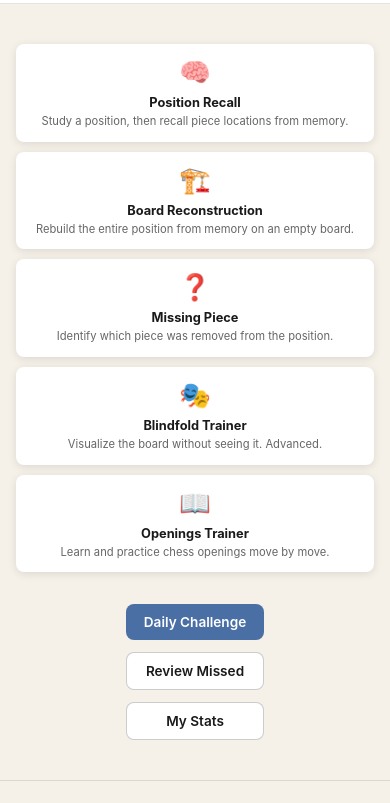
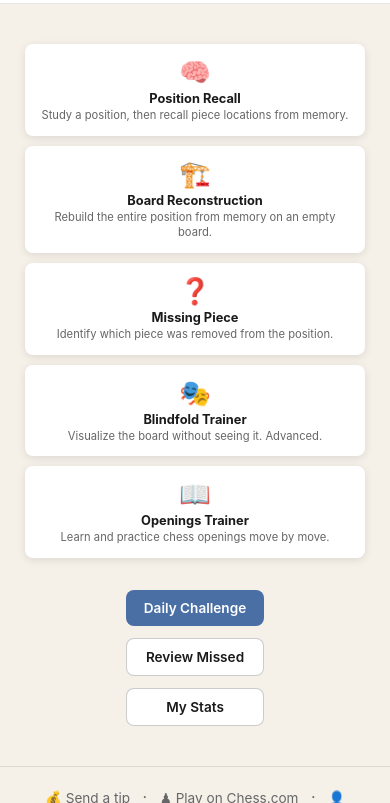
Before and after one commit to MustafaaAhmad/chess-pattern-trainer, a website: page index.html in a window 390 px wide. Shown: the part 41-844 px from the top of the page. Drawn offline with Linux system fonts and the light colour scheme.

Commit message:
Single-column mode grid on mobile for better fit on iPhone 15

```diff
--- a/css/style.css
+++ b/css/style.css
@@ -577,12 +577,13 @@
   }
 
   .mode-grid {
-    grid-template-columns: 1fr 1fr;
+    grid-template-columns: 1fr;
     gap: 10px;
+    max-width: 340px;
   }
-  .mode-card { padding: 16px; }
-  .mode-card-icon { font-size: 2rem; }
-  .mode-card h2 { font-size: 0.85rem; }
+  .mode-card { padding: 14px; }
+  .mode-card-icon { font-size: 1.8rem; margin-bottom: 4px; }
+  .mode-card h2 { font-size: 0.9rem; margin-bottom: 2px; }
   .mode-card p { font-size: 0.75rem; }
 
   #topbar {
@@ -639,7 +640,6 @@
     --board-size: calc(100vw - 32px);
     --small-board-size: calc(100vw - 48px);
   }
-  .mode-grid { grid-template-columns: 1fr; }
   .mode-card { padding: 12px; }
   .mode-card-icon { font-size: 1.6rem; }
   .mode-card h2 { font-size: 0.8rem; }
```
